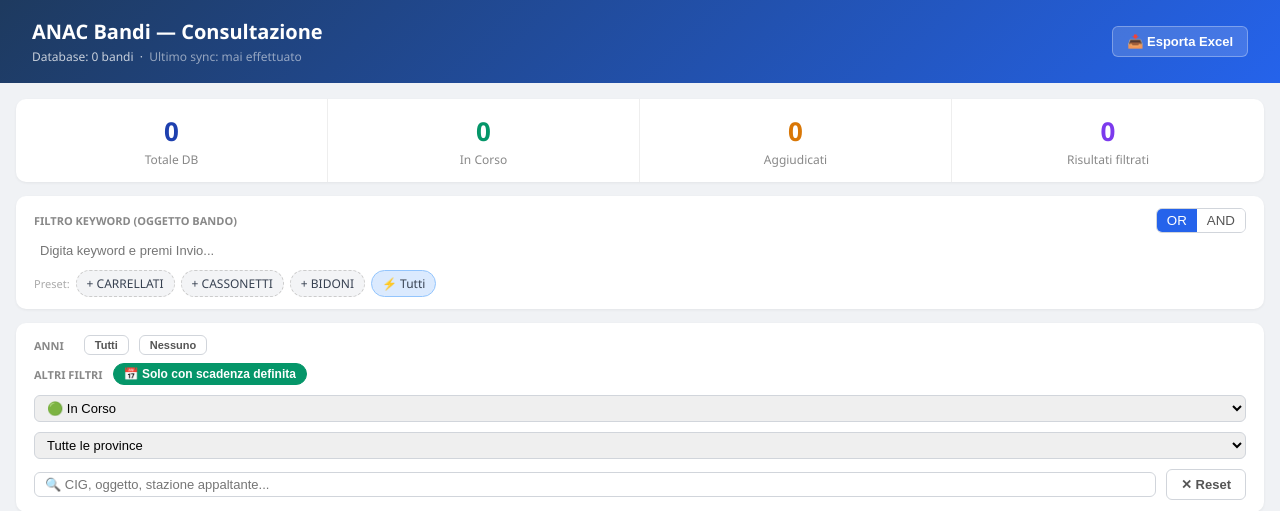
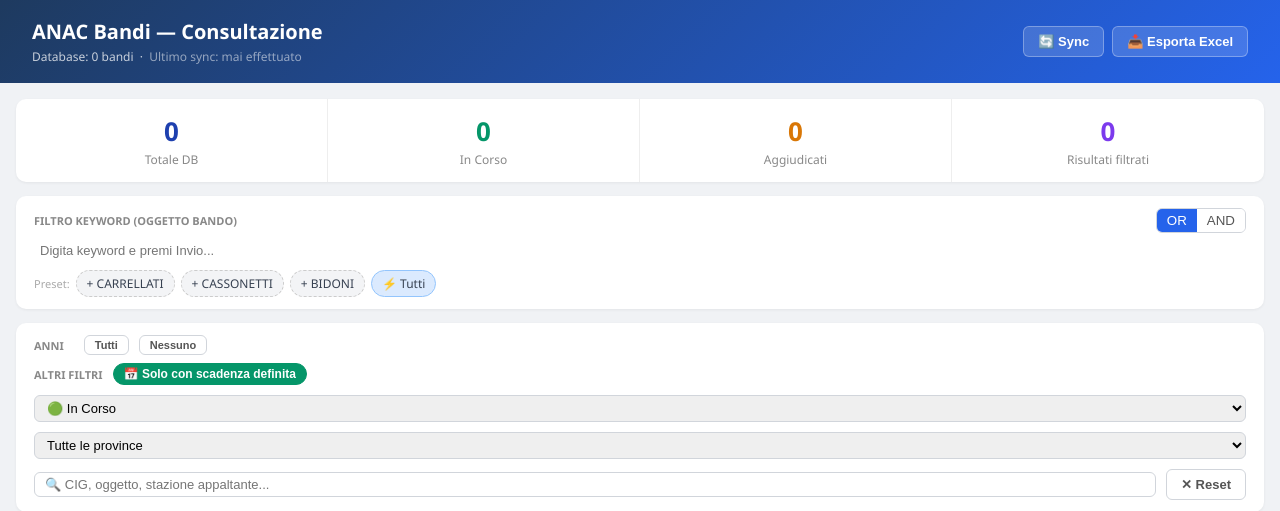
Before and after one commit to gorarogi67/anac-bandi, a Flask app: page / in a window 1280 px wide. Shown: the top 511 px of the page. Run offline with Flask 3, Linux system fonts and the light colour scheme; data that the repository does not hold is empty.

Commit message:
Aggiunge pulsante sync manuale nell'header
Co-Authored-By: Claude Sonnet 4.6 <noreply@anthropic.com>

```diff
--- a/app.py
+++ b/app.py
@@ -78,7 +78,7 @@ def index():
     init_db()
     return render_template("index.html",
         filtri=get_filtri_disponibili(), totale=count_bandi(),
-        keywords_default=KEYWORDS_DEFAULT)
+        keywords_default=KEYWORDS_DEFAULT, sync_secret=SYNC_SECRET)
 
 
 @app.route("/api/bandi")
--- a/templates/index.html
+++ b/templates/index.html
@@ -131,7 +131,7 @@
     </style>
 </head>
 <body>
-<div class="header"><div class="header-inner"><div><h1>ANAC Bandi — Consultazione</h1><p>Database: <span id="dbT">{{ totale }}</span> bandi &nbsp;·&nbsp; <span id="syncInfo" style="opacity:.7">Ultimo sync: —</span></p></div><button class="btn" style="background:rgba(255,255,255,.15);color:#fff;border:1px solid rgba(255,255,255,.3);white-space:nowrap" onclick="exportXl()">📥 Esporta Excel</button></div></div>
+<div class="header"><div class="header-inner"><div><h1>ANAC Bandi — Consultazione</h1><p>Database: <span id="dbT">{{ totale }}</span> bandi &nbsp;·&nbsp; <span id="syncInfo" style="opacity:.7">Ultimo sync: —</span></p></div><div style="display:flex;gap:8px"><button class="btn" id="syncBtn" style="background:rgba(255,255,255,.15);color:#fff;border:1px solid rgba(255,255,255,.3);white-space:nowrap" onclick="manualSync()">🔄 Sync</button><button class="btn" style="background:rgba(255,255,255,.15);color:#fff;border:1px solid rgba(255,255,255,.3);white-space:nowrap" onclick="exportXl()">📥 Esporta Excel</button></div></div></div>
 <div class="container">
 <div class="card stats"><div class="stat"><div class="stat-num" id="sA" style="color:#1e40af">-</div><div class="stat-label">Totale DB</div></div><div class="stat"><div class="stat-num" id="sO" style="color:#059669">-</div><div class="stat-label">In Corso</div></div><div class="stat"><div class="stat-num" id="sW" style="color:#d97706">-</div><div class="stat-label">Aggiudicati</div></div><div class="stat"><div class="stat-num" id="sF" style="color:#7c3aed">-</div><div class="stat-label">Risultati filtrati</div></div></div>
 
@@ -262,6 +262,7 @@ function resetAll(){_resetFiltriBase();cfSaFilter='';cfSaNome='';document.getEle
 function filtraPerSA(cf,nome){cfSaFilter=cf;cfSaNome=nome;document.getElementById('saBanner').style.display='flex';document.getElementById('saBannerNome').textContent=nome;document.getElementById('tb').scrollIntoView({behavior:'smooth',block:'start'});ld(1);}
 function clearSaFilter(){cfSaFilter='';cfSaNome='';document.getElementById('saBanner').style.display='none';ld(1);}
 function exportXl(){const p=new URLSearchParams(gp());window.open(`/api/export?${p}`,'_blank')}
+function manualSync(){const btn=document.getElementById('syncBtn');btn.disabled=true;btn.textContent='⏳ Sync...';fetch('/api/sync?key={{ sync_secret }}').then(r=>r.json()).then(d=>{btn.textContent='✅ Avviato';setTimeout(()=>{btn.disabled=false;btn.textContent='🔄 Sync'},3000)}).catch(()=>{btn.textContent='❌ Errore';setTimeout(()=>{btn.disabled=false;btn.textContent='🔄 Sync'},3000)})}
 function sd(r){document.getElementById('mT').textContent='CIG: '+(r.cig||'');const skip=['fonte','data_import'];let h='<table style="width:100%;font-size:13px">';for(const[k,v]of Object.entries(r)){if(skip.includes(k)||!v)continue;h+=`<tr style="border-bottom:1px solid #f3f4f6"><td style="padding:5px 8px;font-weight:600;color:#888;width:35%;vertical-align:top;white-space:normal;overflow:visible;max-width:none;text-overflow:clip">${k}</td><td style="padding:5px 8px;word-break:break-word;white-space:normal;overflow:visible;max-width:none;text-overflow:clip">${v}</td></tr>`}h+='</table>';document.getElementById('mB').innerHTML=h;document.getElementById('modal').style.display='block'}
 function cm(){document.getElementById('modal').style.display='none'}
 document.addEventListener('keydown',e=>{if(e.key==='Escape')cm()});
```
